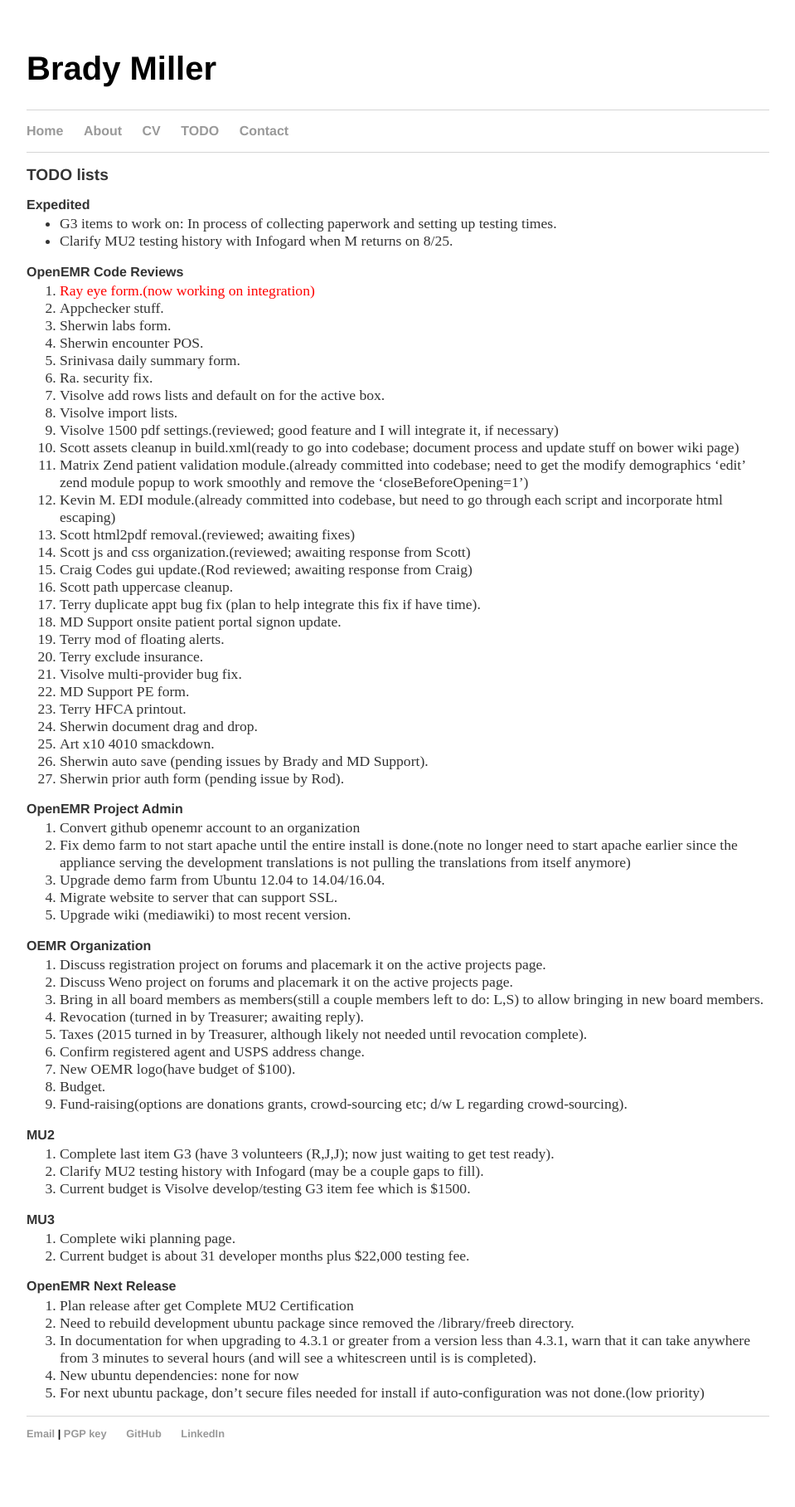
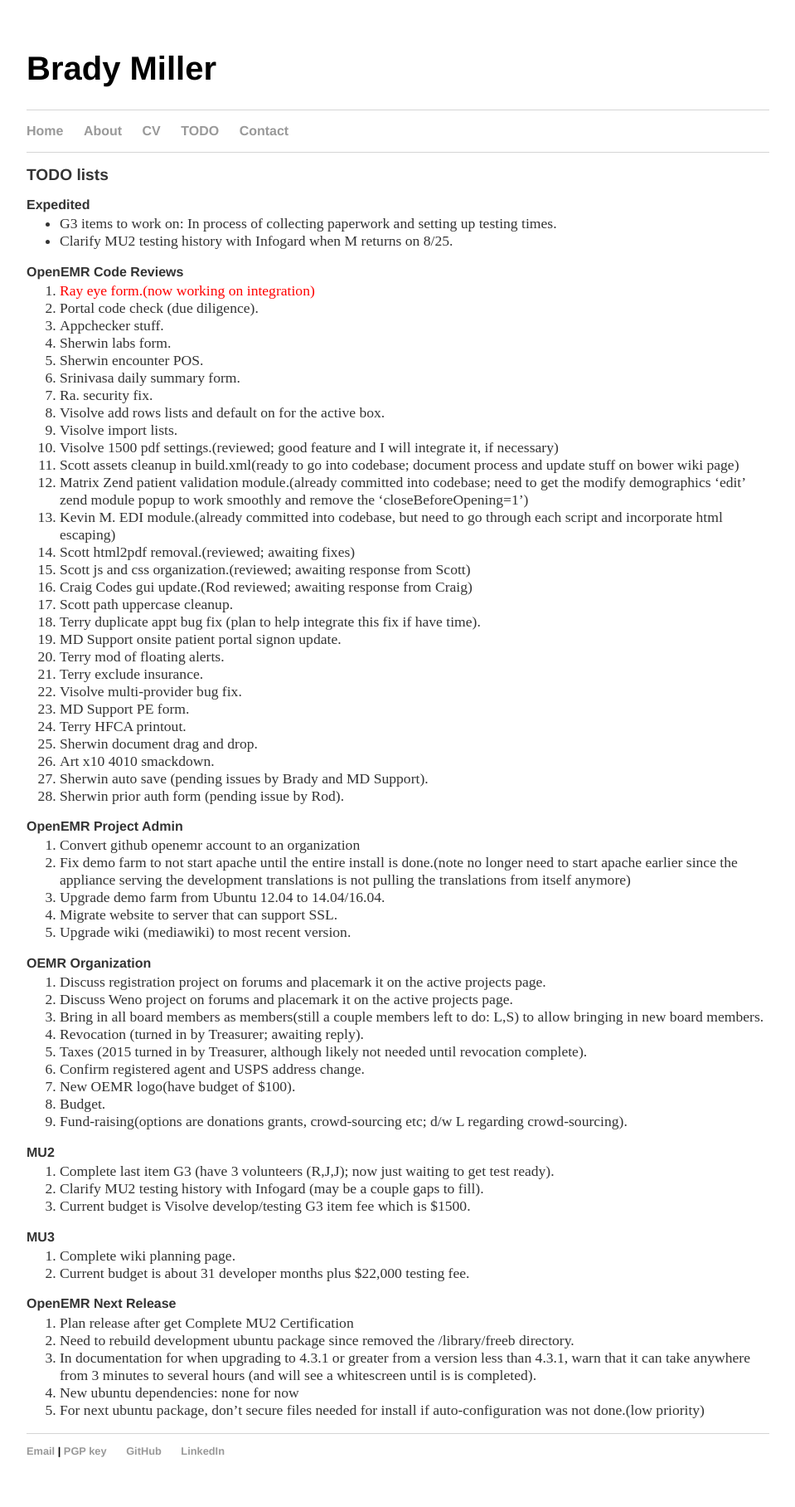
Before and after one commit to bradymiller/bradymiller.github.io, a Jekyll site: the page built from todo/index.md, in a window 1280 px wide. Shown: the whole page at 83% size, without its empty margins (160-1119 px from the left). Built offline with Jekyll 4.4.1, drawn with Linux system fonts in a browser that asks for light colours; before the commit the page ends 1795 px from its top, so only the background shows below that.

Commit message:
Update todo list

```diff
--- a/todo/index.md
+++ b/todo/index.md
@@ -9,6 +9,7 @@
 
 ### OpenEMR Code Reviews
 1. <span style="color: red">Ray eye form.(now working on integration)</span>
+1. Portal code check (due diligence).
 1. Appchecker stuff.
 1. Sherwin labs form.
 1. Sherwin encounter POS.
```
